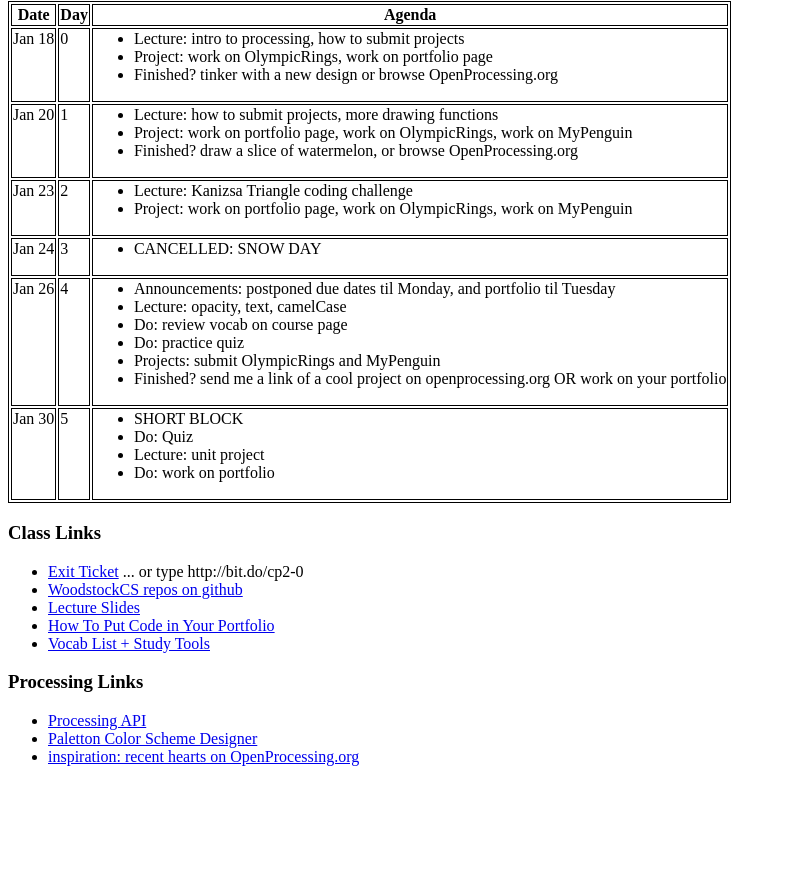
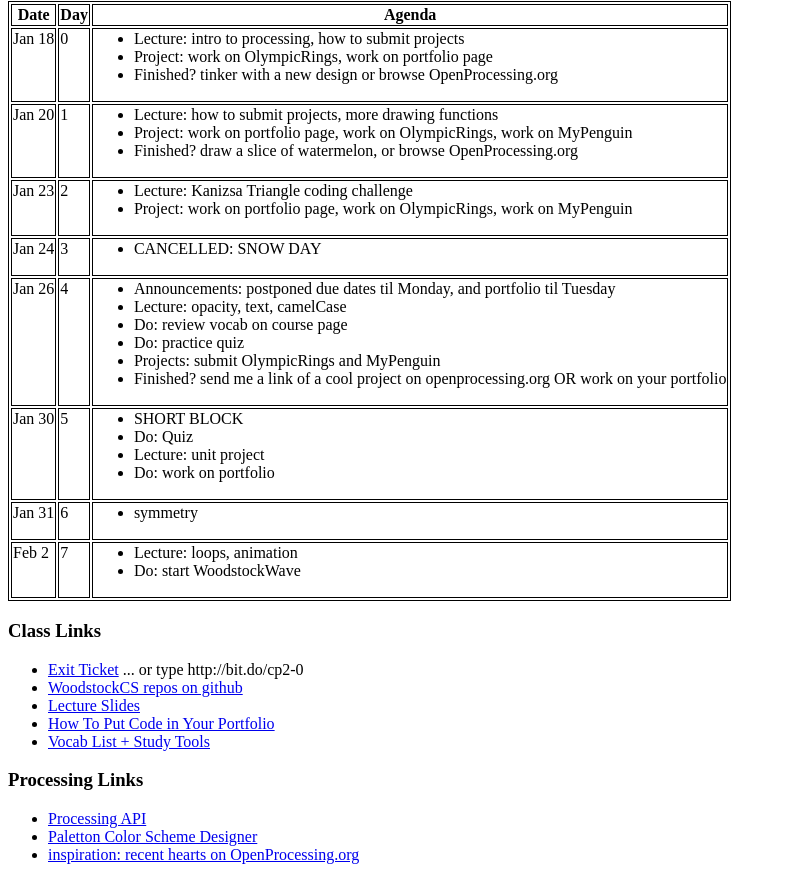
Before and after one commit to WoodstockCS/cp2, a plain HTML site: page index.html in a window 1280 px wide. Shown: the part 430-1310 px from the top of the page, without its empty margins (0-786 px from the left). Before the commit the page ends 1212 px from the top, so only its background shows below. Drawn offline with Linux system fonts and the light colour scheme.

Commit message:
add Feb 2

```diff
--- a/index.html
+++ b/index.html
@@ -160,6 +160,33 @@
           </ul>
         </td>
       </tr>
+      <tr>
+        <td valign="top">
+          Jan 31
+        </td>
+        <td valign="top">
+          6
+        </td>
+        <td valign="top">
+          <ul>
+            <li>symmetry</li>
+          </ul>
+        </td>
+      </tr>
+      <tr>
+        <td valign="top">
+          Feb 2
+        </td>
+        <td valign="top">
+          7
+        </td>
+        <td valign="top">
+          <ul>
+            <li>Lecture: loops, animation</li>
+            <li>Do: start WoodstockWave
+          </ul>
+        </td>
+      </tr>
     </table>
 
     <h3>Class Links</h3>
```
